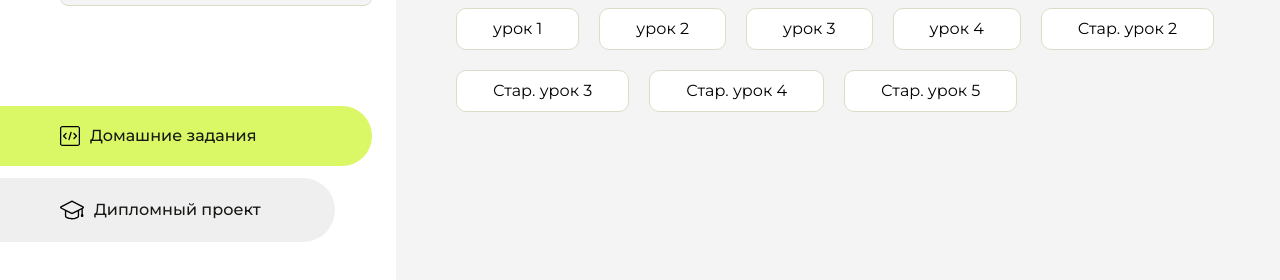
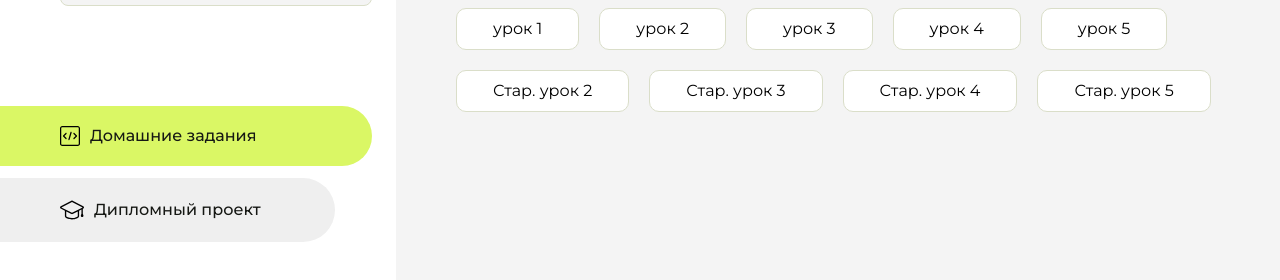
Before and after one commit to Nero45OZ/HomeWork, a plain HTML site: page index.html in a window 1280 px wide. Shown: the part 230-510 px from the top of the page. Drawn offline with Linux system fonts and the light colour scheme.

Commit message:
Update index.html

```diff
--- a/index.html
+++ b/index.html
@@ -105,6 +105,9 @@
                         <a href="Homework-4/index.html">урок 4</a>
                     </li>
                     <li class="content__list-item">
+                        <a href="Homework-5/index.html">урок 5</a>
+                    </li>
+                    <li class="content__list-item">
                         <a href="Old_homework-2/index.html">Стар. урок 2</a>
                     </li>
                     <li class="content__list-item">
```
